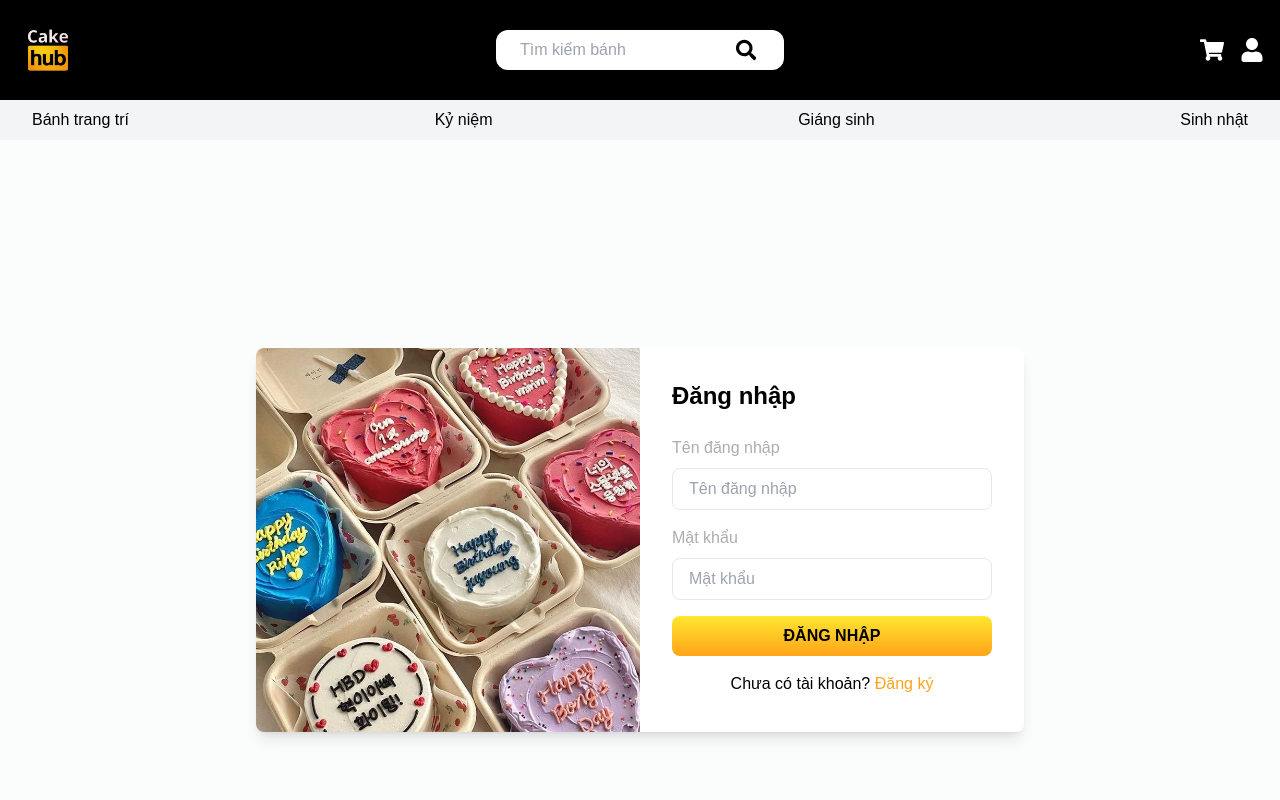
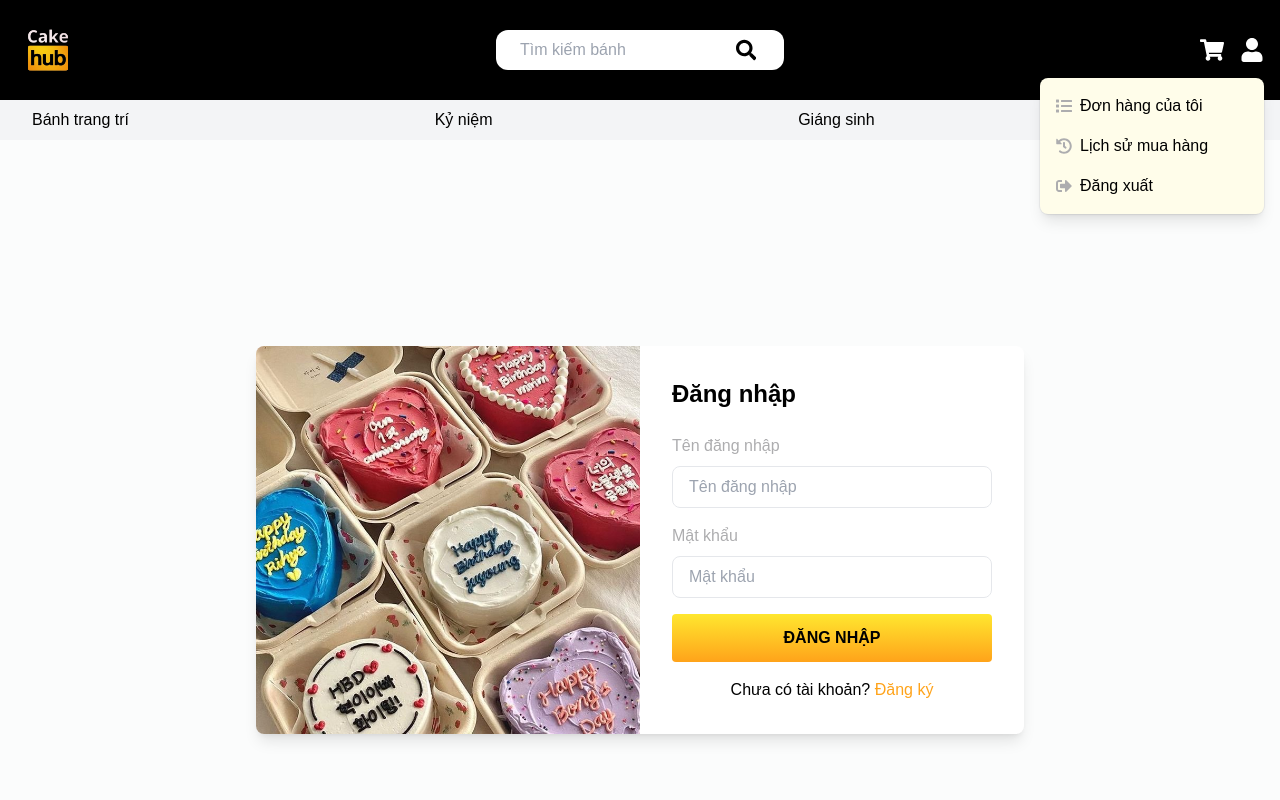
Before and after one commit to pelnuchy/CakeHub, a React (Create React App) app in the folder client/: page /login in a window 1280 px wide. Both pictures are taken after a click on the icon 1252 px from the left and 50 px from the top of the page. Shown: the top 800 px of the page. Built offline with nearby package versions, Linux system fonts and the light colour scheme.

Commit message:
fix: button style

```diff
--- a/client/src/components/Button/index.tsx
+++ b/client/src/components/Button/index.tsx
@@ -1,14 +1,16 @@
 import React from 'react';
 
 type ButtonProps = {
+  type?: string;
   className?: string;
   onClick?: () => void;
   children: React.ReactNode;
 };
 
-const Button: React.FC<ButtonProps> = ({ className, onClick, children }) => {
+const Button: React.FC<ButtonProps> = ({ type, className, onClick, children }) => {
   return (
     <button
+      type="button"
       className={`rounded bg-gradient-to-t from-primary-500 to-yellow-500 px-6 py-3 font-semibold text-black hover:scale-105 hover:text-white ${className} transition duration-100 ease-in-out`}
       onClick={onClick}
     >
--- a/client/src/components/Header/index.tsx
+++ b/client/src/components/Header/index.tsx
@@ -1,11 +1,28 @@
-// Header.tsx
-import React from 'react';
+import React, { useState } from 'react';
 import { Link } from 'react-router-dom';
-import { FaSearch, FaShoppingCart, FaUser } from 'react-icons/fa';
+import {
+  FaSearch,
+  FaShoppingCart,
+  FaUser,
+  FaSignInAlt,
+  FaUserPlus,
+  FaList,
+  FaHistory,
+  FaSignOutAlt,
+} from 'react-icons/fa';
 import { useCart } from '../../contexts/CartContext';
 
 const Header: React.FC = () => {
   const { cartItems } = useCart();
+  const [dropdownOpen, setDropdownOpen] = useState(false);
+  const [userLoggedIn, setUserLoggedIn] = useState(true);
+
+  const toggleDropdown = () => setDropdownOpen(!dropdownOpen);
+
+  const handleLogout = () => {
+    setUserLoggedIn(false);
+    setDropdownOpen(false);
+  };
 
   return (
     <header className="flex h-[100px] w-full items-center justify-between bg-black px-4">
@@ -21,19 +38,77 @@ const Header: React.FC = () => {
             placeholder="Tìm kiếm bánh"
             className="w-full rounded-l-full bg-transparent px-2 py-1 text-black outline-none focus:ring-2 focus:ring-white focus:ring-opacity-50"
           />
-          <FaSearch className="mr-2 h-8 w-8 bg-white p-1 text-black" />
+          <FaSearch className="mr-2 h-8 w-8 transform bg-white p-1 text-black transition-transform duration-300 ease-in-out hover:scale-110" />
         </div>
       </div>
       <div className="flex flex-1 items-center justify-end space-x-4">
         <Link to="/cart" className="relative">
-          <FaShoppingCart className="h-6 w-6 cursor-pointer text-white" />
+          <FaShoppingCart className="h-6 w-6 transform cursor-pointer text-white transition-transform duration-300 ease-in-out hover:scale-110" />
           {cartItems.length > 0 && (
             <span className="absolute right-0 top-0 -mr-2 -mt-2 inline-flex h-4 w-4 items-center justify-center rounded-full bg-red-600 text-xs font-bold leading-none text-red-100">
               {cartItems.length}
             </span>
           )}
         </Link>
-        <FaUser className="h-6 w-6 cursor-pointer text-white" />
+        <div className="relative">
+          <FaUser
+            className="h-6 w-6 transform cursor-pointer text-white transition-transform duration-300 ease-in-out hover:scale-110"
+            onClick={toggleDropdown}
+          />
+          {dropdownOpen && (
+            <div className="absolute right-0 top-8 mt-2 w-56 rounded-lg bg-yellow-50 text-black opacity-100 shadow-lg ring-1 ring-black ring-opacity-5 transition-opacity duration-300 ease-in-out">
+              <ul className="py-2">
+                {!userLoggedIn ? (
+                  <>
+                    <li>
+                      <Link
+                        to="/login"
+                        className="flex items-center px-4 py-2 transition-colors duration-300 hover:bg-gray-200"
+                      >
+                        <FaSignInAlt className="mr-2 text-gray-700" /> Đăng nhập
+                      </Link>
+                    </li>
+                    <li>
+                      <Link
+                        to="/signup"
+                        className="flex items-center px-4 py-2 transition-colors duration-300 hover:bg-gray-200"
+                      >
+                        <FaUserPlus className="mr-2 text-gray-700" /> Đăng ký
+                      </Link>
+                    </li>
+                  </>
+                ) : (
+                  <>
+                    <li>
+                      <Link
+                        to="/orders"
+                        className="flex items-center px-4 py-2 transition-colors duration-300 hover:bg-gray-200"
+                      >
+                        <FaList className="mr-2 text-gray-700" /> Đơn hàng của tôi
+                      </Link>
+                    </li>
+                    <li>
+                      <Link
+                        to="/order-history"
+                        className="flex items-center px-4 py-2 transition-colors duration-300 hover:bg-gray-200"
+                      >
+                        <FaHistory className="mr-2 text-gray-700" /> Lịch sử mua hàng
+                      </Link>
+                    </li>
+                    <li>
+                      <button
+                        onClick={handleLogout}
+                        className="flex w-full items-center px-4 py-2 text-left transition-colors duration-300 hover:bg-gray-200"
+                      >
+                        <FaSignOutAlt className="mr-2 text-gray-700" /> Đăng xuất
+                      </button>
+                    </li>
+                  </>
+                )}
+              </ul>
+            </div>
+          )}
+        </div>
       </div>
     </header>
   );
--- a/client/src/layouts/Login.tsx
+++ b/client/src/layouts/Login.tsx
@@ -2,10 +2,11 @@ import loginImage from '../assets/cake/login.jpg';
 import { useState } from 'react';
 import axios from 'axios';
 import { useNavigate } from 'react-router-dom';
+import Button from '../components/Button';
 
 const LoginForm = () => {
-  const [username, setUsername] = useState<string>("");
-  const [password, setPassword] = useState<string>("");
+  const [username, setUsername] = useState<string>('');
+  const [password, setPassword] = useState<string>('');
   const navigate = useNavigate();
   const handleSubmit = async (e: React.FormEvent<HTMLFormElement>) => {
     e.preventDefault();
@@ -34,7 +35,8 @@ const LoginForm = () => {
                 type="text"
                 className="mt-2 w-full rounded-lg border px-4 py-2 focus:outline-none focus:ring-2 focus:ring-yellow-500"
                 placeholder="Tên đăng nhập"
-                name="username" required
+                name="username"
+                required
                 onChange={(e) => setUsername(e.target.value)}
               />
             </div>
@@ -44,16 +46,14 @@ const LoginForm = () => {
                 type="password"
                 className="mt-2 w-full rounded-lg border px-4 py-2 focus:outline-none focus:ring-2 focus:ring-yellow-500"
                 placeholder="Mật khẩu"
-                name="password" required
+                name="password"
+                required
                 onChange={(e) => setPassword(e.target.value)}
               />
             </div>
-            <button
-              type="submit"
-              className="mt-4 w-full rounded-lg bg-bgr-gradient py-2 font-semibold text-black hover:bg-yellow-600 focus:outline-none focus:ring-2 focus:ring-yellow-500"
-            >
+            <Button type="submit" className="mt-4 w-full">
               ĐĂNG NHẬP
-            </button>
+            </Button>
           </form>
           <div className="mt-4 text-center">
             <p>
--- a/client/src/layouts/Signup.tsx
+++ b/client/src/layouts/Signup.tsx
@@ -2,6 +2,7 @@ import signupImage from '../assets/cake/signup.jpg';
 import { useState } from 'react';
 import axios from 'axios';
 import { useNavigate } from 'react-router-dom';
+import Button from '../components/Button';
 const SignupForm = () => {
   const [username, setUsername] = useState<string>('');
   const [password, setPassword] = useState<string>('');
@@ -59,12 +60,12 @@ const SignupForm = () => {
                 onChange={(e) => setRePassword(e.target.value)}
               />
             </div>
-            <button
+            <Button
               type="submit"
               className="mt-4 w-full rounded-lg bg-bgr-gradient py-2 font-semibold text-black hover:bg-yellow-600 focus:outline-none focus:ring-2 focus:ring-yellow-500"
             >
               ĐĂNG KÝ
-            </button>
+            </Button>
           </form>
           <div className="mt-4 text-center">
             <p>
```
